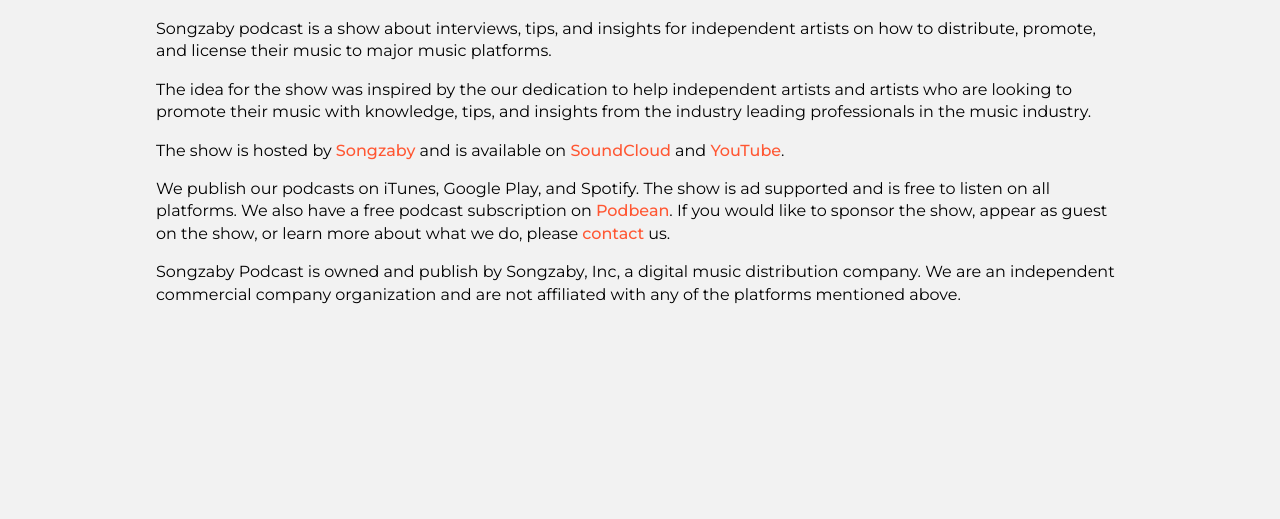
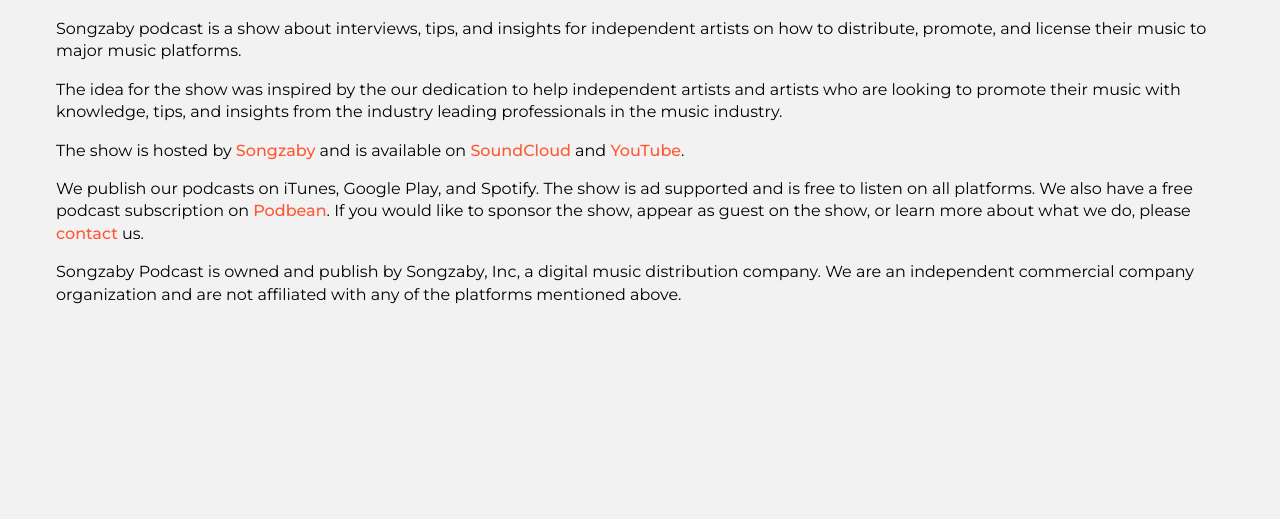
Before and after one commit to rochekollie/songzaby, a plain HTML site: page about.html in a window 1280 px wide. Shown: the part 281-800 px from the top of the page. Drawn offline with Linux system fonts and the light colour scheme.

Commit message:
Test
Test

```diff
--- a/style.css
+++ b/style.css
@@ -121,7 +121,7 @@ main {
 .page-contents {
     position: relative;
     /* max-width: 1200px; */
-	width: min(100%, 1000px);
+	width: min(100%, 1200px);
     padding: 0 1rem 5rem 1rem;
     /*padding-bottom: 5rem;*/
     margin: 0 auto;
```
